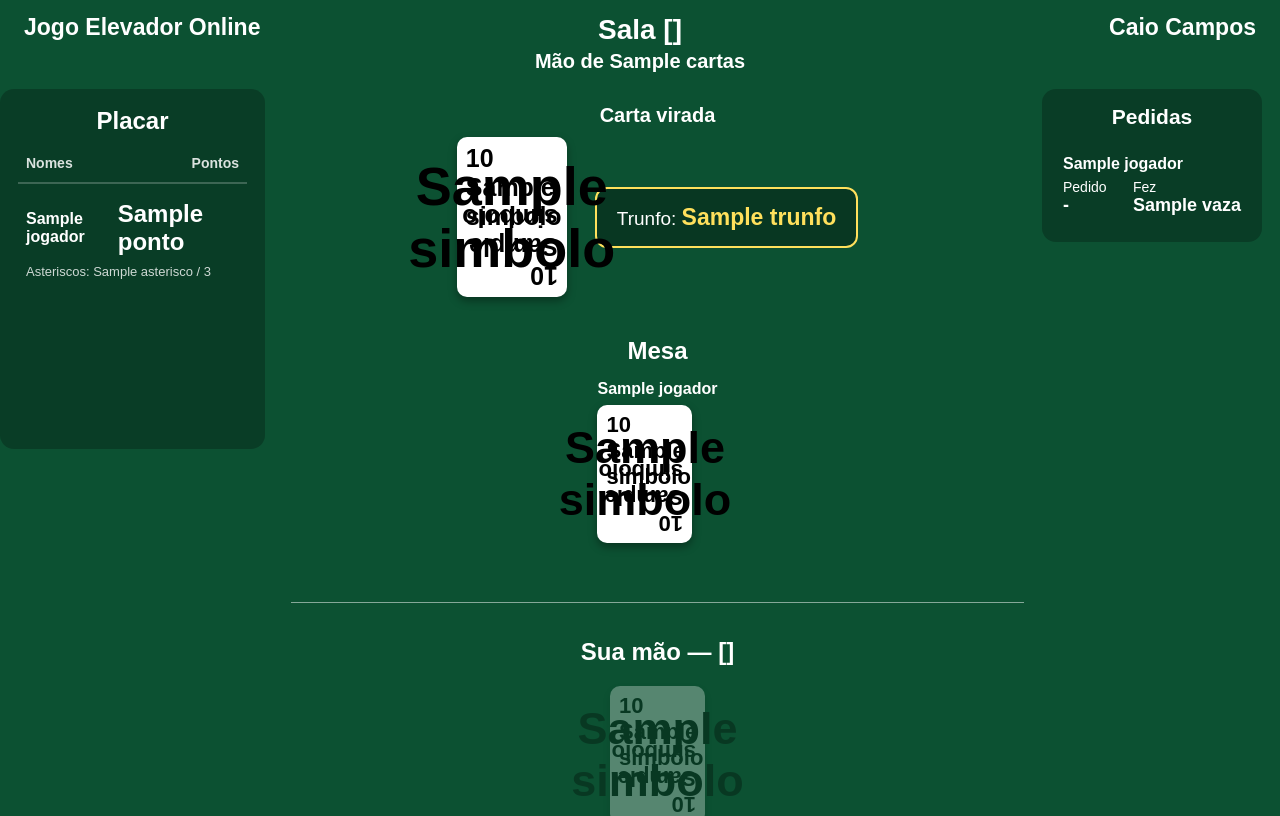
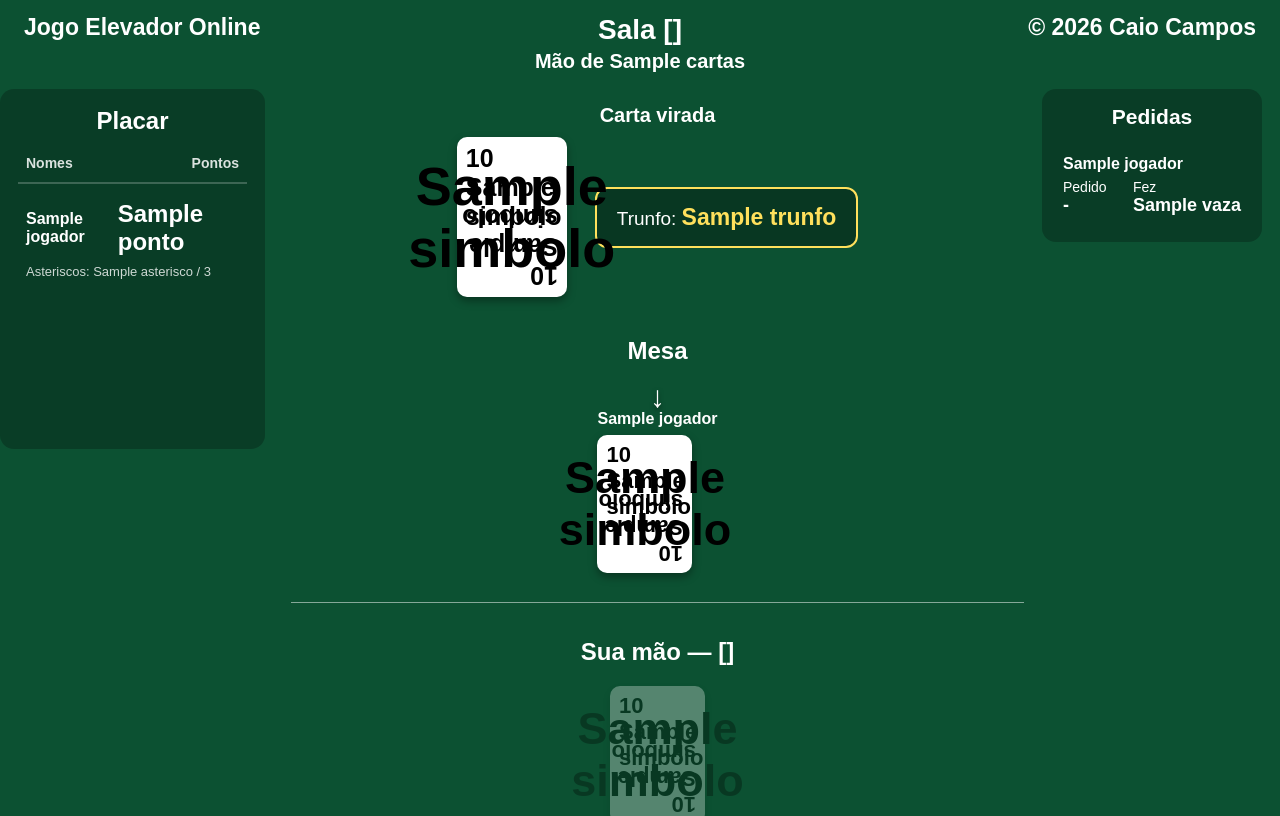
Before and after one commit to caiocamposz/Jogo_Elevador_Online, a Flask app: template templates/jogo.html in a window 1280 px wide. Shown: the top 816 px of the page. Run offline with Flask 3, Linux system fonts and the light colour scheme; the template is opened without the code that fills it: most values are stand-ins (such as "Sample title", 1, 10 or a date in 2020).

Commit message:
jogo.html

```diff
--- a/templates/jogo.html
+++ b/templates/jogo.html
@@ -6,7 +6,7 @@
 
     <meta charset="UTF-8">
 
-    <title>Jogo de Cartas</title>
+    <title>Jogo Elevador Online</title>
 
     <style>
 
@@ -127,19 +127,14 @@
             min-height: 360px;
         }
 
-
         .painel-placar h2 {
             font-size: 24px;
-
             margin-bottom: 20px;
         }
-
 
         .cabecalho-placar {
             display: flex;
-
             justify-content: space-between;
-
             align-items: center;
 
             padding:
@@ -152,12 +147,9 @@
                 rgba(255, 255, 255, 0.25);
 
             font-size: 14px;
-
             font-weight: bold;
-
             opacity: 0.85;
         }
-
 
         .linha-placar {
             padding:
@@ -173,38 +165,27 @@
             border-bottom: none;
         }
 
-
         .placar-principal {
             display: flex;
-
             justify-content: space-between;
-
             align-items: center;
         }
-
 
         .nome-placar {
             font-weight: bold;
-
             font-size: 16px;
         }
-
 
         .pontos-placar {
             font-size: 24px;
-
             font-weight: bold;
         }
-
 
         .asteriscos-placar {
             margin-top: 8px;
-
             font-size: 13px;
-
             opacity: 0.8;
         }
-
 
         .sou-eu {
             color: #ffe05c;
@@ -229,21 +210,17 @@
 
         .nome-status {
             font-weight: bold;
-
             margin-bottom: 6px;
         }
 
         .numeros-status {
             display: flex;
-
             justify-content: space-between;
-
             font-size: 14px;
         }
 
         .numero-destaque {
             font-size: 18px;
-
             font-weight: bold;
         }
 
@@ -254,10 +231,8 @@
 
         .centro {
             min-width: 0;
-
             text-align: center;
         }
-
 
         .area-jogo {
             background: rgba(0, 0, 0, 0.25);
@@ -268,17 +243,14 @@
 
             margin-bottom: 18px;
         }
-
 
         .area-jogo h2,
         .area-jogo h3 {
             margin: 5px 0 10px;
         }
 
-
         .nome-destaque-vez {
             color: #ffe05c;
-
             font-weight: bold;
         }
 
@@ -289,23 +261,17 @@
 
         .temporizador {
             max-width: 430px;
-
             margin: 14px auto 2px;
         }
-
 
         .texto-tempo {
             font-size: 17px;
-
             font-weight: bold;
-
             margin-bottom: 7px;
         }
-
 
         .barra-tempo {
             width: 100%;
-
             height: 16px;
 
             background: rgba(255, 255, 255, 0.18);
@@ -314,24 +280,20 @@
 
             overflow: hidden;
         }
-
 
         .barra-tempo-preenchimento {
             height: 100%;
-
             width: 100%;
 
             background: #ffe05c;
 
             border-radius: 20px;
         }
-
 
         .barra-tempo-preenchimento.extra {
             background: #ff6666;
         }
 
-
         .texto-tempo.extra {
             color: #ff9999;
         }
@@ -343,42 +305,31 @@
 
         .botoes-pedido {
             display: flex;
-
             justify-content: center;
-
             gap: 10px;
-
             flex-wrap: wrap;
-
             margin-top: 12px;
         }
-
 
         .botao-pedido {
             width: 55px;
-
             height: 50px;
 
             font-size: 19px;
-
             font-weight: bold;
 
             border: none;
-
             border-radius: 9px;
 
             cursor: pointer;
         }
-
 
         .botao-pedido:hover:not(:disabled) {
             transform: translateY(-3px);
         }
 
-
         .botao-pedido:disabled {
             opacity: 0.3;
-
             cursor: not-allowed;
         }
 
@@ -389,56 +340,39 @@
 
         .area-carta-virada {
             display: flex;
-
             justify-content: center;
-
             margin: 15px auto 25px;
         }
-
 
         .bloco-carta-virada {
             display: flex;
-
             flex-direction: column;
-
             align-items: center;
         }
-
 
         .titulo-carta-virada {
             font-size: 20px;
-
             font-weight: bold;
-
             margin-bottom: 10px;
         }
-
 
         .linha-carta-trunfo {
             display: flex;
-
             align-items: center;
-
             justify-content: center;
-
             gap: 28px;
         }
-
 
         .carta-virada-destaque {
             width: 110px !important;
-
             height: 160px !important;
-
             font-size: 25px !important;
         }
-
 
         .carta-virada-destaque .simbolo-centro {
             font-size: 54px;
         }
 
-
         .trunfo-destaque {
             background: rgba(0, 0, 0, 0.32);
 
@@ -453,10 +387,8 @@
             white-space: nowrap;
         }
 
-
         .trunfo-destaque strong {
             font-size: 23px;
-
             color: #ffe05c;
         }
 
@@ -479,13 +411,10 @@
             display: inline-block;
         }
 
-
         .topo-sem-trunfo h2 {
             margin: 0 0 7px;
-
             color: #ffe05c;
         }
-
 
         .topo-sem-trunfo p {
             margin: 0;
@@ -498,40 +427,81 @@
 
         .mesa-central {
             min-height: 280px;
-
             padding: 10px 5px 20px;
         }
-
 
         .titulo-mesa {
             margin: 5px 0 15px;
         }
 
-
         .cartas-mesa {
             display: flex;
-
             justify-content: center;
-
             align-items: flex-start;
-
             gap: 14px;
-
             flex-wrap: wrap;
 
-            min-height: 160px;
-        }
-
+            min-height: 190px;
+        }
 
         .jogada-mesa {
             text-align: center;
-        }
-
+            position: relative;
+        }
 
         .nome-jogada {
             margin-bottom: 7px;
-
             font-weight: bold;
+        }
+
+
+        /* ================================================= */
+        /* SETA DA PRIMEIRA CARTA */
+        /* ================================================= */
+
+        .primeira-carta {
+            padding-top: 30px;
+        }
+
+        .seta-primeira-carta {
+            position: absolute;
+
+            top: 0;
+            left: 50%;
+
+            transform: translateX(-50%);
+
+            font-size: 30px;
+            font-weight: bold;
+
+            color: white;
+
+            text-shadow:
+                0 2px 5px
+                rgba(0, 0, 0, 0.5);
+
+            animation:
+                setaFlutuando
+                1.1s
+                ease-in-out
+                infinite;
+        }
+
+        @keyframes setaFlutuando {
+
+            0%,
+            100% {
+                transform:
+                    translateX(-50%)
+                    translateY(0);
+            }
+
+            50% {
+                transform:
+                    translateX(-50%)
+                    translateY(5px);
+            }
+
         }
 
 
@@ -541,7 +511,6 @@
 
         .carta {
             width: 95px;
-
             height: 138px;
 
             background: white;
@@ -557,10 +526,8 @@
                 rgba(0, 0, 0, 0.35);
 
             font-weight: bold;
-
             font-size: 22px;
         }
-
 
         button.carta {
             border: none;
@@ -572,40 +539,32 @@
                 opacity 0.15s;
         }
 
-
         button.carta:hover:not(:disabled) {
             transform: translateY(-10px);
         }
 
-
         button.carta:disabled {
             opacity: 0.30;
-
             cursor: not-allowed;
         }
-
 
         .vermelha {
             color: #c5162e;
         }
 
-
         .canto-superior {
             position: absolute;
 
             top: 7px;
-
             left: 9px;
 
             text-align: left;
         }
-
 
         .simbolo-centro {
             position: absolute;
 
             top: 50%;
-
             left: 50%;
 
             transform:
@@ -614,12 +573,10 @@
             font-size: 45px;
         }
 
-
         .canto-inferior {
             position: absolute;
 
             bottom: 7px;
-
             right: 9px;
 
             transform: rotate(180deg);
@@ -640,18 +597,12 @@
             padding-top: 15px;
         }
 
-
         .mao {
             display: flex;
-
             justify-content: center;
-
             align-items: flex-end;
-
             gap: 12px;
-
             flex-wrap: wrap;
-
             margin-top: 15px;
         }
 
@@ -670,18 +621,14 @@
             margin-bottom: 18px;
         }
 
-
         .resultado p {
             margin: 7px;
         }
 
-
         .ranking-final {
             max-width: 520px;
-
             margin: 20px auto;
         }
-
 
         .linha-ranking {
             display: grid;
@@ -702,22 +649,17 @@
                 rgba(255, 255, 255, 0.15);
         }
 
-
         .posicao-ranking {
             font-size: 22px;
-
             font-weight: bold;
         }
-
 
         .vencedor-final {
             color: #ffe05c;
         }
 
-
         .erro {
             color: #ffaaaa;
-
             font-weight: bold;
         }
 
@@ -748,26 +690,19 @@
                 padding-left: 18px;
             }
 
-
             .centro {
                 grid-column: 1 / 3;
-
                 grid-row: 1;
             }
 
-
             .painel-placar {
                 grid-column: 1;
-
                 grid-row: 2;
-
                 transform: none;
             }
 
-
             .painel-status {
                 grid-column: 2;
-
                 grid-row: 2;
             }
 
@@ -784,8 +719,13 @@
 <div class="topo-geral">
 
     <div class="marca-esquerda">
-        <h2>Jogo Elevador Online</h2>
+
+        <h2>
+            Jogo Elevador Online
+        </h2>
+
     </div>
+
 
     <div class="topo-centro">
 
@@ -793,12 +733,17 @@
             Sala {{ codigo }}
         </h1>
 
+
         {% if partida["fase"] != "fim_partida" %}
 
             <h2>
+
                 Mão de
+
                 {{ partida["cartas_por_jogador"] }}
+
                 cartas
+
             </h2>
 
         {% else %}
@@ -811,8 +756,13 @@
 
     </div>
 
+
     <div class="marca-direita">
-        <h2>Caio Campos</h2>
+
+        <h2>
+            © 2026 Caio Campos
+        </h2>
+
     </div>
 
 </div>
@@ -1155,14 +1105,12 @@
 
                     <p>
 
-
                         <strong>
 
                             {{ jogador }}
 
                         </strong>
 
-
                         —
 
                         pediu
@@ -1179,21 +1127,15 @@
 
                         {% if resultado["variacao"] > 0 %}
 
-
                             +{{ resultado["variacao"] }}
 
-
                         {% else %}
 
-
                             {{ resultado["variacao"] }}
 
-
                         {% endif %}
 
-
                         pontos
-
 
                     </p>
 
@@ -1249,23 +1191,18 @@
 
                     <p>
 
-
                         {% for vencedor
                             in partida["resultado_final"]["vencedores"] %}
 
-
                             {{ vencedor }}
 
-
                             {% if not loop.last %}
 
                                 e
 
                             {% endif %}
 
-
                         {% endfor %}
-
 
                     </p>
 
@@ -1300,7 +1237,6 @@
 
                             <div>
 
-
                                 <strong>
 
                                     {{ jogador["pontos"] }}
@@ -1308,7 +1244,6 @@
                                 </strong>
 
                                 pts
-
 
                             </div>
 
@@ -1483,7 +1418,24 @@
                         {% set carta = jogada["carta"] %}
 
 
-                        <div class="jogada-mesa">
+                        <div
+                            class="
+                                jogada-mesa
+
+                                {% if loop.first %}
+                                    primeira-carta
+                                {% endif %}
+                            "
+                        >
+
+
+                            {% if loop.first %}
+
+                                <div class="seta-primeira-carta">
+                                    ↓
+                                </div>
+
+                            {% endif %}
 
 
                             <div class="nome-jogada">
@@ -2016,6 +1968,7 @@
 
     {% endif %}
 
+
 </script>
 
 
```
